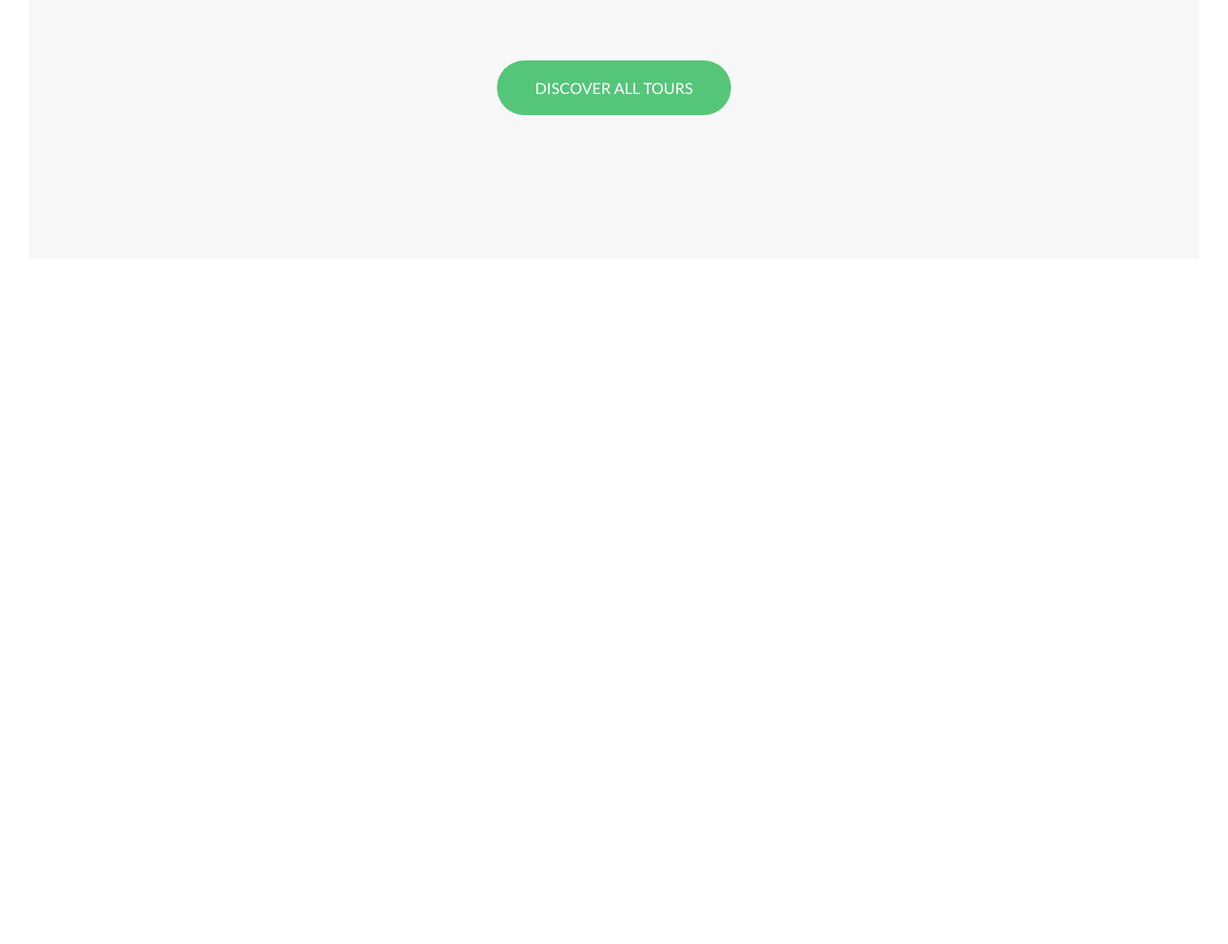
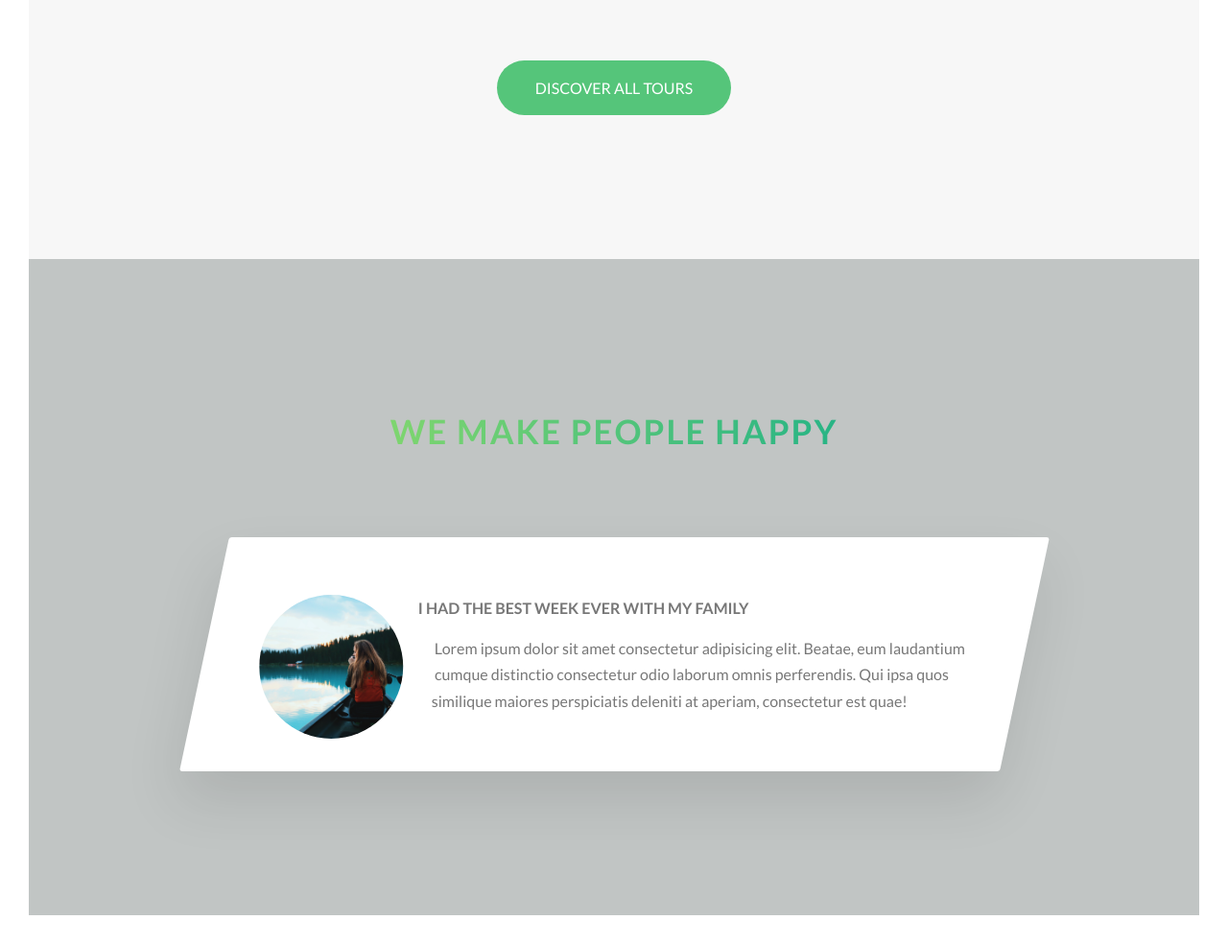
Before and after one commit to Dawogi/SCSS1, a website: page index.html in a window 1280 px wide. Shown: the part 2976-3960 px from the top of the page at 96% size. Before the commit the page ends 3276 px from the top, so only its background shows below. Drawn offline with Linux system fonts and the light colour scheme.

Commit message:
Stories section - Part 1

```diff
--- a/index.html
+++ b/index.html
@@ -234,6 +234,24 @@
           <a href="#" class="btn btn--green">Discover all tours</a>
         </div>
       </section>
+      <section class="section-stories">
+        <div class="u-center-text u-margin-bottom-big">
+          <h2 class="heading-secondary">
+            We make people happy
+          </h2>
+        </div>
+        <div class="row">
+          <div class="story">
+            <figure class="story__shape">
+              <img src="img/nat-8.jpg" alt="Person on a tour" class="story__image">
+            </figure>
+            <div class="story__text">
+              <h3 class="heading-tertiary u-margin-bottom-small">I had the best week ever with my family</h3>
+              <p>Lorem ipsum dolor sit amet consectetur adipisicing elit. Beatae, eum laudantium cumque distinctio consectetur odio laborum omnis perferendis. Qui ipsa quos similique maiores perspiciatis deleniti at aperiam, consectetur est quae!</p>
+            </div>
+          </div>
+        </div>
+      </section>
     </main>
 
     <!-- <section class="grid-test">
--- /dev/null
+++ b/sass/components/_story.scss
@@ -0,0 +1,27 @@
+.story {
+  width: 75%;
+  margin: 0 auto;
+  box-shadow: 0 3rem 6rem rgba($color-black, 0.1);
+  background-color: $color-white;
+  border-radius: 0.3rem;
+  padding: 6rem;
+  padding-left: 9rem;
+  font-size: $default-font-size;
+  transform: skewX(-12deg);
+
+  &__shape {
+    width: 15rem;
+    height: 15rem;
+    float: left;
+    shape-outside: circle(50% at 50% 50%);
+    clip-path: circle(50% at 50% 50%);
+    transform: translateX(-3rem) skew(12deg);
+  }
+  &__image {
+    height: 100%;
+  }
+
+  &__text {
+    transform: skewX(12deg);
+  }
+}
--- a/sass/main.scss
+++ b/sass/main.scss
@@ -6,6 +6,7 @@
 @import "components/card";
 @import "components/composition";
 @import "components/feature-box";
+@import "components/story";
 
 @import "base/utilities";
 @import "base/animations";
--- a/sass/pages/_home.scss
+++ b/sass/pages/_home.scss
@@ -27,3 +27,8 @@
   padding: 25rem 0 15rem 0;
   margin-top: -10rem;
 }
+
+.section-stories {
+  padding: 15rem 0;
+  background-color: rgb(193, 197, 196);
+}
```
Also changed, not shown: css/style.css.
